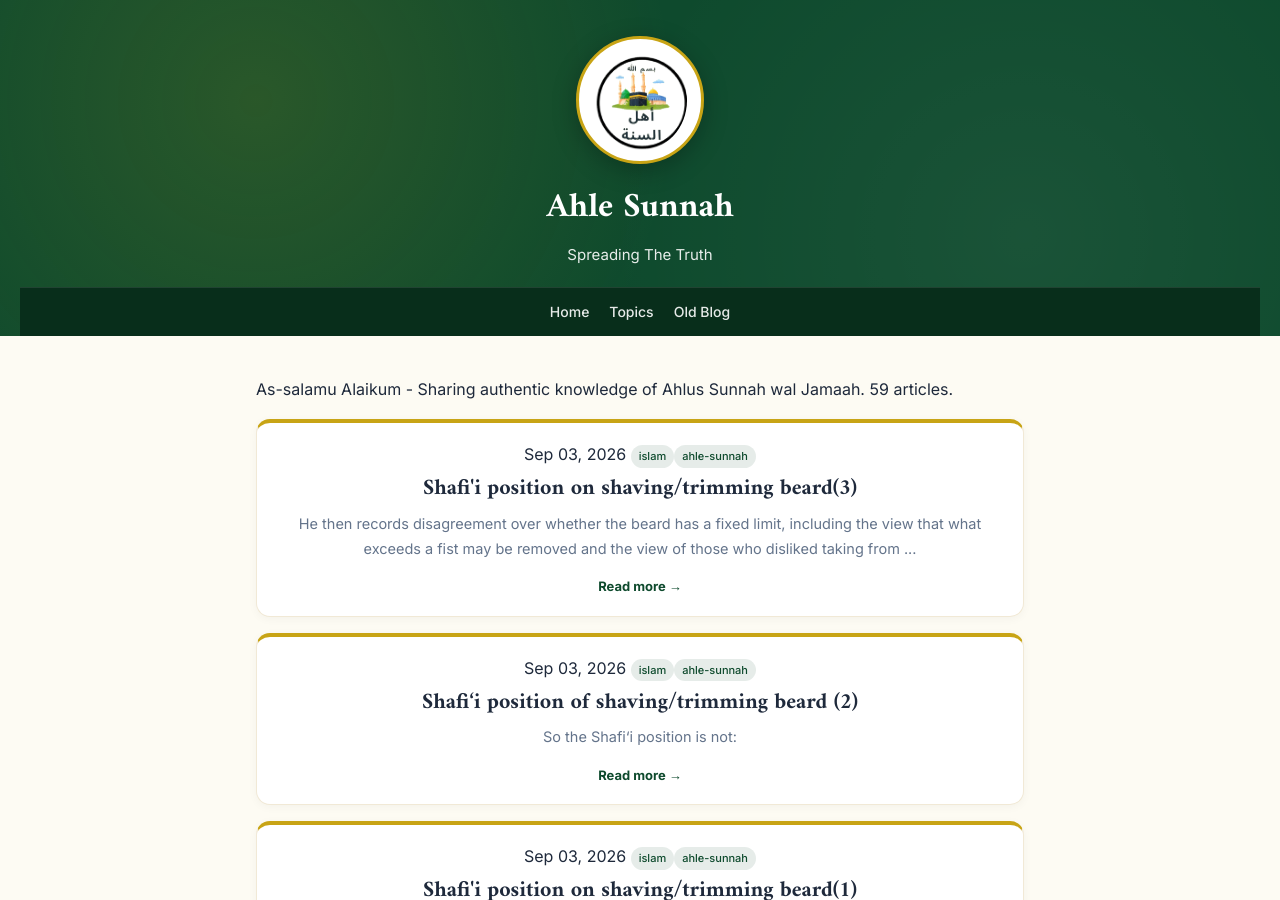
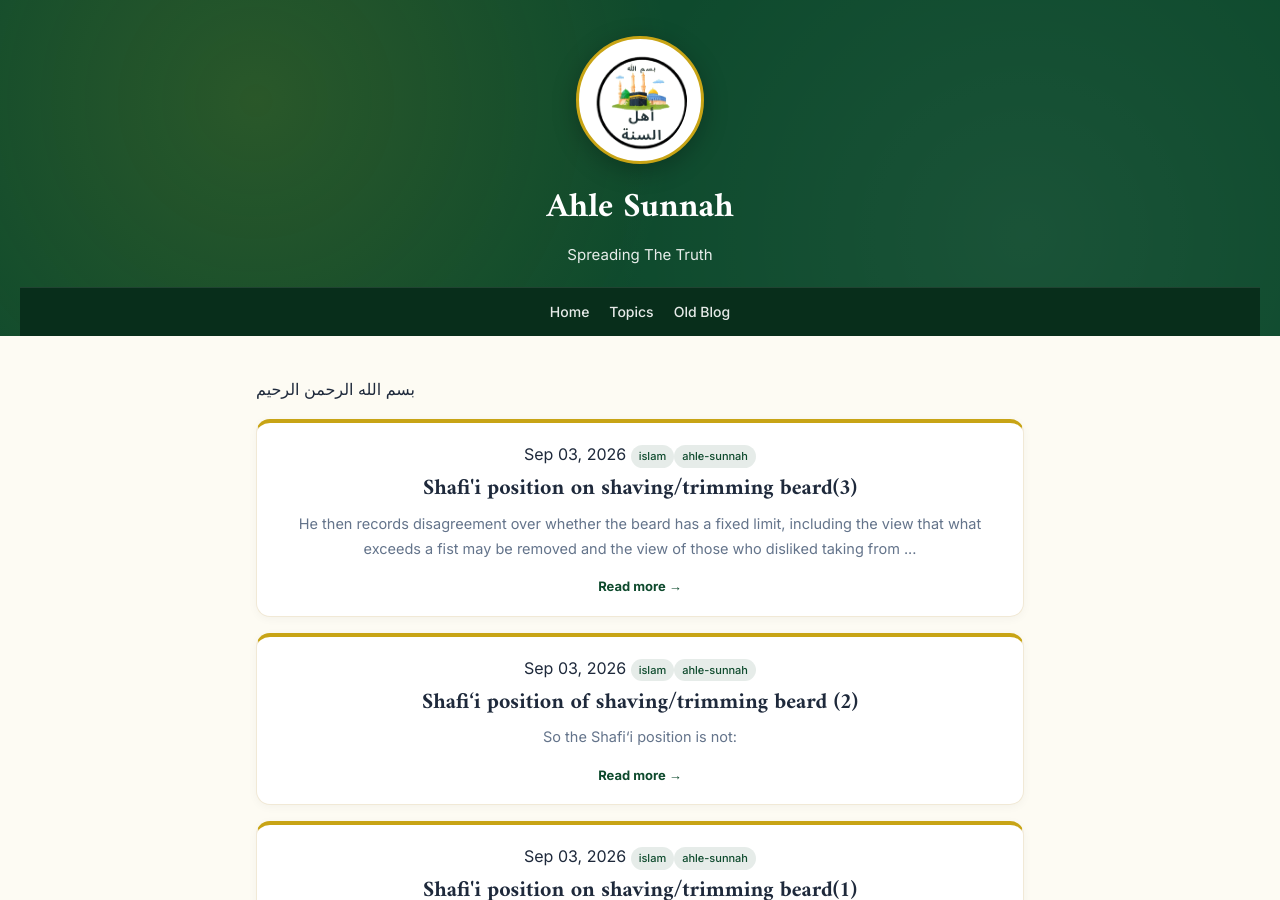
Before and after one commit to Fali17/ahlesunnah, a Jekyll site: the page built from index.html, in a window 1280 px wide and 900 px high. Built offline with Jekyll 4.4.1, drawn with Linux system fonts in a browser that asks for light colours.

Commit message:
Update index.html

```diff
--- a/index.html
+++ b/index.html
@@ -2,9 +2,8 @@
 layout: default
 title: Home
 ---
-<div class="hero">
-  <p>As-salamu Alaikum - Sharing authentic knowledge of Ahlus Sunnah wal Jamaah. {{ site.posts.size }} articles.</p>
-</div>
+<p>بسم الله الرحمن الرحيم </p>
+
 <div class="posts-grid">
 {% for post in site.posts %}
 <article class="post-card">
```
